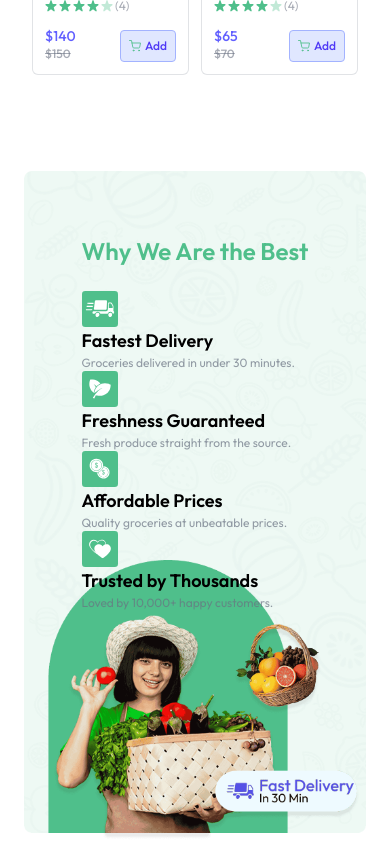
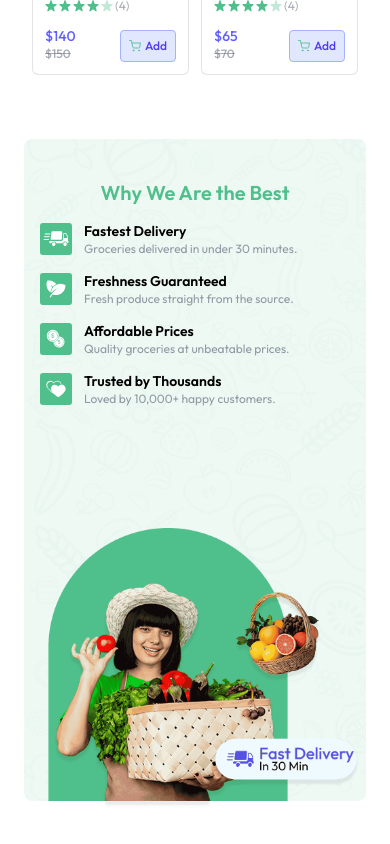
Before and after one commit to Nickson2511/mamboleoGroceries, a React (Vite) app in the folder client/: page / in a window 390 px wide. Shown: the part 2820-3664 px from the top of the page. Built offline with nearby package versions, Linux system fonts and the light colour scheme.

Commit message:
add responsiveness in bottombanner page

```diff
--- a/client/src/components/BottomBanner.jsx
+++ b/client/src/components/BottomBanner.jsx
@@ -3,25 +3,73 @@ import { assets, features } from '../assets/mamboleoImages/greencart_assets/asse
 
 const BottomBanner = () => {
     return (
-        <div className='relative mt-24'>
-            <img src={assets.bottom_banner_image} alt='banner' className='w-full hidden md:block' />
-            <img src={assets.bottom_banner_image_sm} alt='banner' className='w-full md:hidden' />
+        <div className='relative mt-16 md:mt-24 overflow-hidden'>
 
-            <div className='absolute inset-0 flex flex-col items-center md:items-end md:justify-center pt-16 md:pt-0 md:pr-24'>
-                <div>
-                    <h1 className='text-2xl md:text-3xl font-semibold text-primary mb-6'>Why We Are the Best</h1>
-                    {features.map((feature, index) => (
-                        <div key={index}>
-                            <img src={feature.icon} alt='feature title' className='md:w-11 w-9' />
+            {/* Background Images */}
+            <img
+                src={assets.bottom_banner_image}
+                alt='banner'
+                className='w-full hidden md:block object-cover'
+            />
+            <img
+                src={assets.bottom_banner_image_sm}
+                alt='banner'
+                className='w-full md:hidden object-cover'
+            />
 
-                            <h3 className='text-lg md:text-xl font-semibold'>{feature.title}</h3>
-                            <p className='text-gray-500/70 text-xs md:text-sm'>{feature.description}</p>
-                        </div>
+            {/* Content Overlay */}
+            <div className='absolute inset-0 flex flex-col
+                items-center lg:items-end
+                justify-start md:justify-center
+                px-4 sm:px-6 md:px-8 lg:px-0
+                pt-10 sm:pt-14 md:pt-0
+                lg:pr-16 xl:pr-24'>
 
-                    ))}
+                <div className='w-full
+                    max-w-sm
+                    sm:max-w-md
+                    md:max-w-md
+                    lg:max-w-lg'>
+
+                    {/* Title */}
+                    <h1 className='text-xl sm:text-2xl md:text-2xl lg:text-3xl
+                        font-semibold text-primary
+                        mb-4 md:mb-5 lg:mb-6
+                        text-center lg:text-left'>
+                        Why We Are the Best
+                    </h1>
+
+                    {/* Features */}
+                    <div className='space-y-4 sm:space-y-5'>
+                        {features.map((feature, index) => (
+                            <div key={index} className='flex items-start gap-3'>
+
+                                {/* Icon */}
+                                <img
+                                    src={feature.icon}
+                                    alt={feature.title}
+                                    className='w-8 sm:w-9 md:w-9 lg:w-11 shrink-0'
+                                />
+
+                                {/* Text */}
+                                <div>
+                                    <h3 className='text-sm sm:text-base md:text-base lg:text-lg
+                                        font-semibold leading-tight'>
+                                        {feature.title}
+                                    </h3>
+                                    <p className='text-gray-500/70
+                                        text-xs sm:text-sm md:text-sm
+                                        leading-snug'>
+                                        {feature.description}
+                                    </p>
+                                </div>
+
+                            </div>
+                        ))}
+                    </div>
+
                 </div>
             </div>
-
 
         </div>
     )
```
